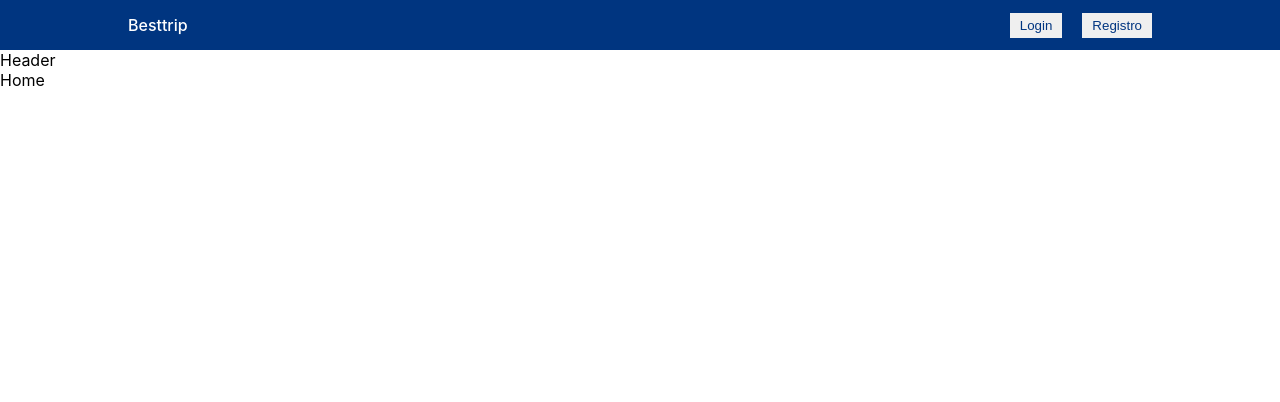
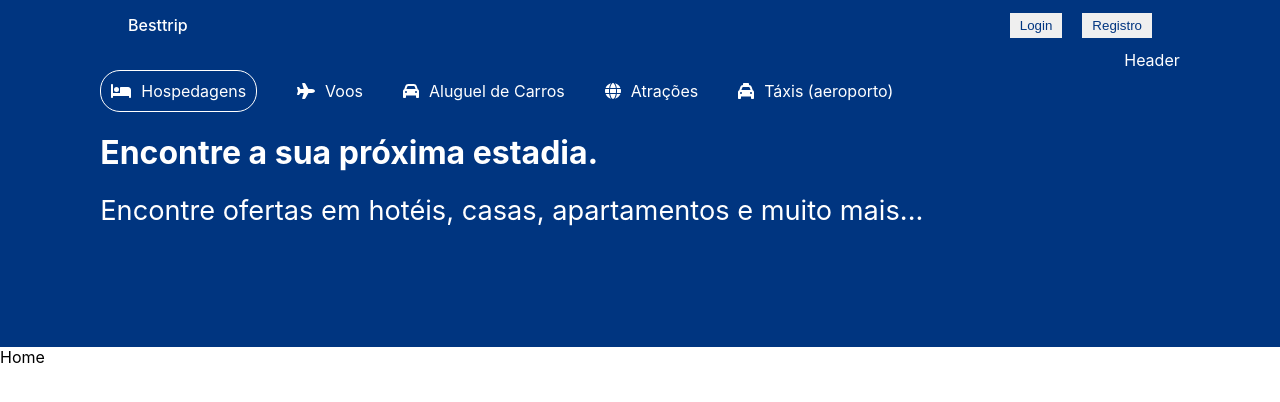
Before and after one commit to jonbaidev/besttrip, a React (Create React App) app: page / in a window 1280 px wide. Shown: the top 402 px of the page. Built offline with nearby package versions, Linux system fonts and the light colour scheme; the HTML template or start-up script is replaced by a standard one.

Commit message:
Criando componente Header, falta criacao dos inputs

```diff
--- a/package.json
+++ b/package.json
@@ -3,6 +3,10 @@
   "version": "0.1.0",
   "private": true,
   "dependencies": {
+    "@fortawesome/fontawesome-svg-core": "^6.5.2",
+    "@fortawesome/free-brands-svg-icons": "^6.5.2",
+    "@fortawesome/free-solid-svg-icons": "^6.5.2",
+    "@fortawesome/react-fontawesome": "^0.2.2",
     "@testing-library/jest-dom": "^5.17.0",
     "@testing-library/react": "^13.4.0",
     "@testing-library/user-event": "^13.5.0",
--- a/src/components/header/Header.jsx
+++ b/src/components/header/Header.jsx
@@ -1,8 +1,40 @@
 import "./header.css"
+import { FontAwesomeIcon } from '@fortawesome/react-fontawesome'
+import { faBed, faCar, faGlobe, faPlane, faTaxi } from "@fortawesome/free-solid-svg-icons"
 
 const Header = () => {
   return (
-    <div className="Header">
+    <div className="header">
+        <div className="headerContainer">
+        <div className="headerList">
+            <div className="headerListItem active">
+                <FontAwesomeIcon icon={faBed} />
+                <span>Hospedagens</span>
+            </div>
+            <div className="headerListItem">
+                <FontAwesomeIcon icon={faPlane} />
+                <span>Voos</span>
+            </div>
+            <div className="headerListItem">
+                <FontAwesomeIcon icon={faCar} />
+                <span>Aluguel de Carros</span>
+            </div>
+            <div className="headerListItem">
+                <FontAwesomeIcon icon={faGlobe} />
+                <span>Atrações</span>
+            </div>
+            <div className="headerListItem">
+                <FontAwesomeIcon icon={faTaxi} />
+                <span>Táxis (aeroporto)</span>
+            </div>
+        </div>
+
+        <h1 className="headerTitle">Encontre a sua próxima estadia.</h1>
+        <p className="headerDescription">
+            Encontre ofertas em hotéis, casas, apartamentos e muito mais...
+        </p>
+
+        </div>
         Header
     </div>
   )
--- a/src/components/header/header.css
+++ b/src/components/header/header.css
@@ -0,0 +1,34 @@
+.header {
+    background-color: #003580;
+    color: white;
+    display: flex;
+    justify-content: center;
+}
+
+.headerContainer {
+    width: 100%;
+    max-width: 1024px;
+    margin: 20px 0px 100px 0px;
+}
+
+.headerList {
+    display: flex;
+    gap: 40px;
+}
+
+.headerListItem {
+    display: flex;
+    align-items: center;
+    gap: 10px;
+}
+
+.headerListItem.active {
+    border: 1px solid white;
+    padding: 10px;
+    border-radius: 20px;
+}
+
+.headerDescription {
+    margin: 20px 0px;
+    font-size: 1.7rem;
+}
```
Also changed, not shown: 1 other file (tests, documents, lock files or other folders).
